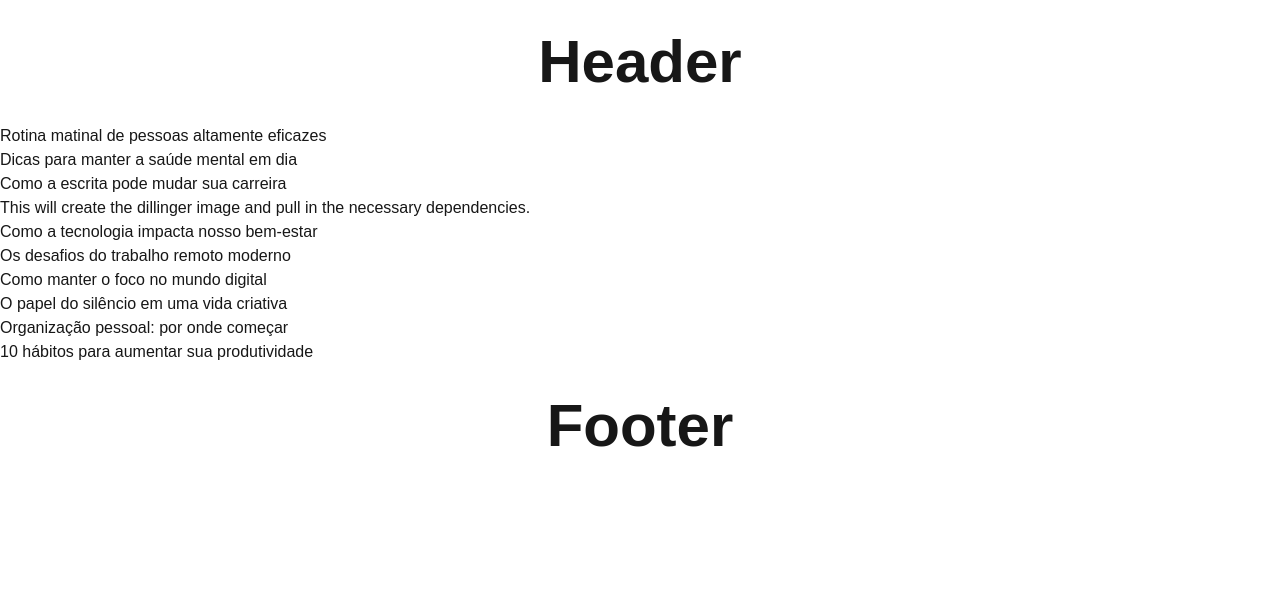
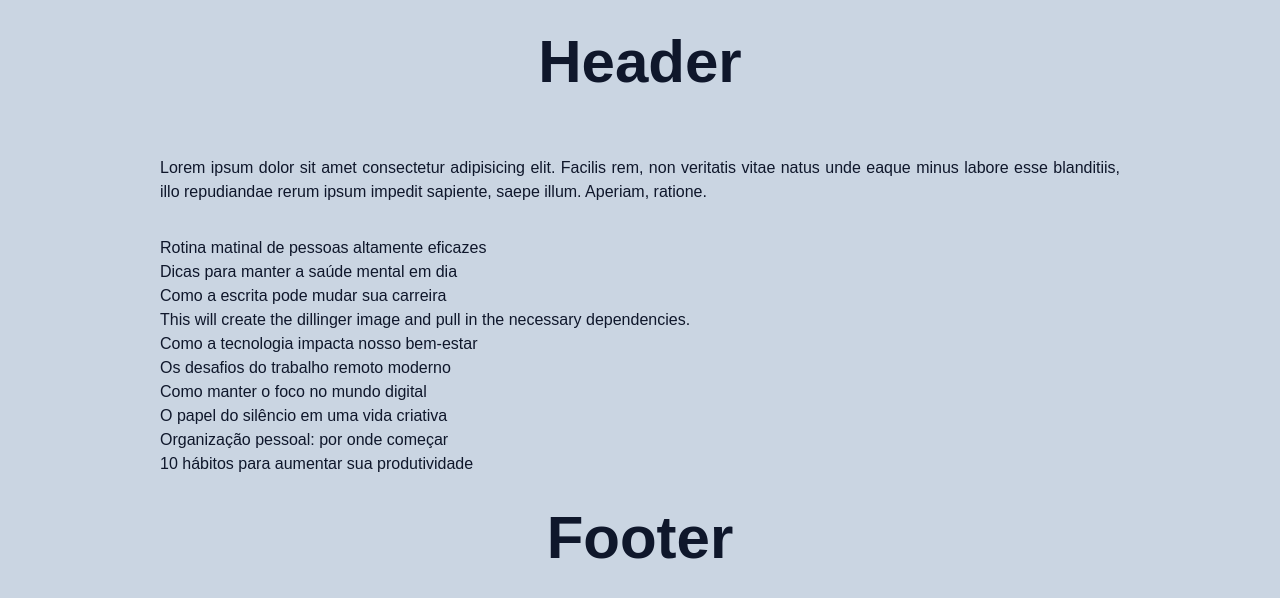
Before and after one commit to Andr0medAonair/tutorial-blog, a Next.js app: page / in a window 1280 px wide. Shown: the top 598 px of the page. Built offline with nearby package versions, Linux system fonts and the light colour scheme.

Commit message:
feat: add container component

```diff
--- a/src/app/page.tsx
+++ b/src/app/page.tsx
@@ -1,3 +1,4 @@
+import { Container } from "@/components/Container";
 import { PostsList } from "@/components/PostsList";
 import { Spinner } from "@/components/Spinner";
 import { postRepository } from "@/repositories/post/json-post-repository";
@@ -8,9 +9,15 @@ export default async function HomePage() {
   const classes = clsx("text-6xl", "font-bold", "text-center", "py-8");
 
   return (
-    <div>
+    <Container>
       <header>
         <h1 className={classes}>Header</h1>
+        <p className="text-justify py-8">
+          Lorem ipsum dolor sit amet consectetur adipisicing elit. Facilis rem,
+          non veritatis vitae natus unde eaque minus labore esse blanditiis,
+          illo repudiandae rerum ipsum impedit sapiente, saepe illum. Aperiam,
+          ratione.
+        </p>
       </header>
       <Suspense fallback={<Spinner />}>
         <PostsList />
@@ -18,6 +25,6 @@ export default async function HomePage() {
       <footer>
         <p className={classes}>Footer</p>
       </footer>
-    </div>
+    </Container>
   );
 }
--- /dev/null
+++ b/src/components/Container/index.tsx
@@ -0,0 +1,25 @@
+"use client";
+
+import clsx from "clsx";
+import { Spinner } from "../Spinner";
+
+type ContainerProps = {
+  children: React.ReactNode;
+};
+
+export function Container({ children }: ContainerProps) {
+  const colourClasses = clsx(
+    "text-slate-900",
+    "bg-slate-300",
+    "min-h-screen",
+    "dark:text-slate-100",
+    "dark:bg-slate-900"
+  );
+  const sizeClasses = clsx("max-w-screen-lg", "mx-auto", "px-8");
+
+  return (
+    <div className={colourClasses}>
+      <div className={sizeClasses}>{children}</div>
+    </div>
+  );
+}
--- a/src/repositories/post/json-post-repository.ts
+++ b/src/repositories/post/json-post-repository.ts
@@ -11,7 +11,7 @@ const JSON_POSTS_FILE_PATH = resolve(
   "seed",
   "posts.json"
 );
-const SIMULATE_WAIT_IN_MS = 5000;
+const SIMULATE_WAIT_IN_MS = 1;
 
 export class JsonPostRepository implements PostRepository {
   private async readFromDisk(): Promise<PostModel[]> {
@@ -20,6 +20,7 @@ export class JsonPostRepository implements PostRepository {
     const { posts } = parsedContent;
     return posts;
   }
+
   private async simulateWait() {
     if (SIMULATE_WAIT_IN_MS <= 0) return;
 
```
